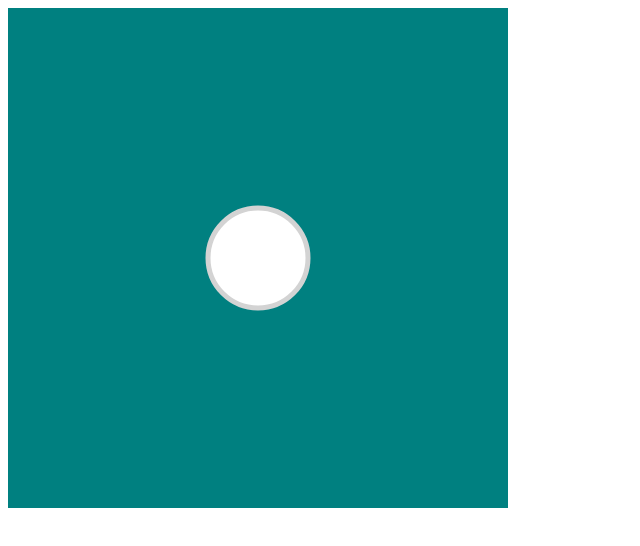
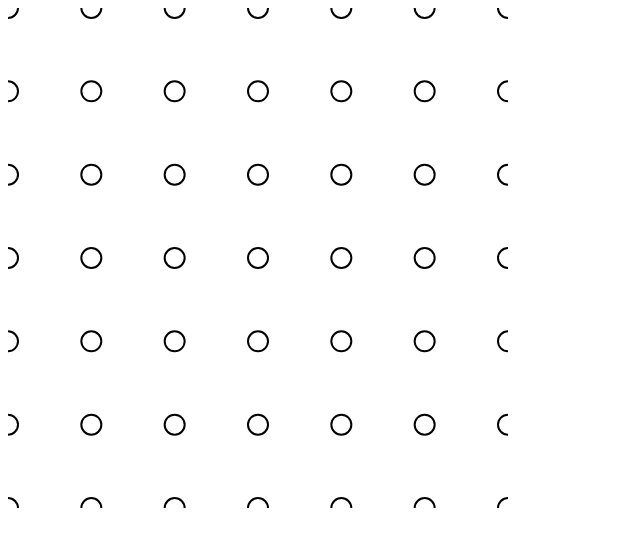
Before and after one commit to thomb6n/creative-coding, a website built with Parcel: page src/index.html in a window 1280 px wide. Shown: the whole page, without its empty margins (0-640 px from the left). Built offline with nearby package versions, Linux system fonts and the light colour scheme.

Commit message:
Added the first grid

```diff
--- /dev/null
+++ b/src/grid.js
@@ -0,0 +1,31 @@
+const canvas = document.getElementById("canvas");
+const context = canvas.getContext("2d");
+
+context.fillStyle = "white";
+context.fillRect(0, 0, canvas.offsetWidth, canvas.offsetHeight);
+
+const createGrid = () => {
+  const points = [];
+  const count = 7;
+  for (let x = 0; x < count; x++) {
+    for (let y = 0; y < count; y++) {
+      const u = x / (count - 1);
+      const v = y / (count - 1);
+      points.push([u, v]);
+    }
+  }
+  return points;
+};
+
+const points = createGrid();
+
+points.forEach(([u, v]) => {
+  const x = u * canvas.offsetWidth;
+  const y = v * canvas.offsetHeight;
+
+  context.beginPath();
+  context.arc(x, y, 10, 0, Math.PI * 2);
+  context.strokeStyle = "black";
+  context.lineWidth = 2;
+  context.stroke();
+});
--- a/src/index.html
+++ b/src/index.html
@@ -8,6 +8,6 @@
   <body>
     <canvas id="canvas" width="500" height="500"></canvas>
 
-    <script src="script.js"></script>
+    <script src="grid.js"></script>
   </body>
 </html>
--- a/src/script.js
+++ b/src/script.js
@@ -5,7 +5,6 @@ context.fillStyle = "teal";
 context.fillRect(0, 0, canvas.width, canvas.height);
 
 context.beginPath();
-console.log(canvas.width / 2);
 context.arc(canvas.width / 2, canvas.height / 2, 50, 0, Math.PI * 2, false);
 context.fillStyle = "white";
 context.fill();
```
